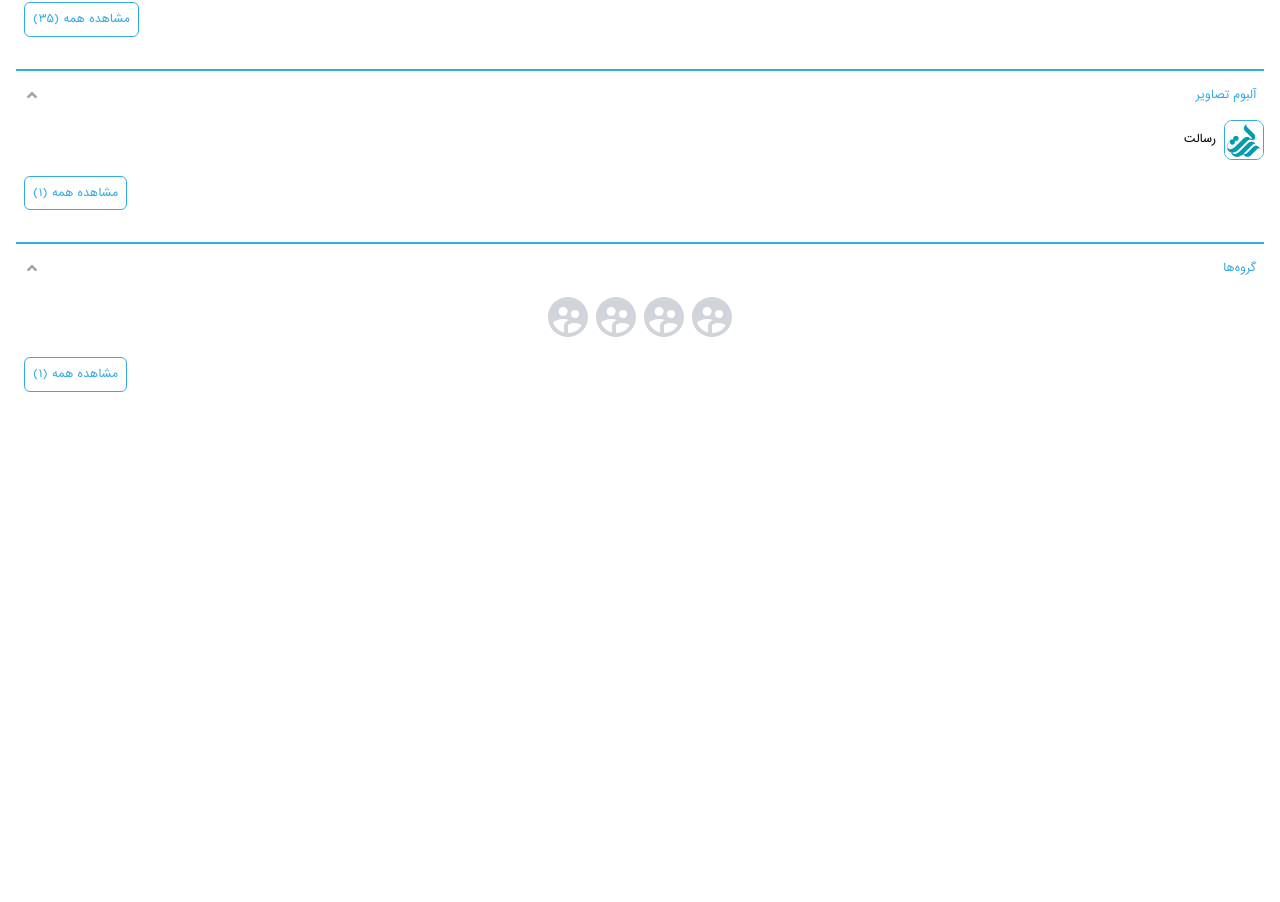
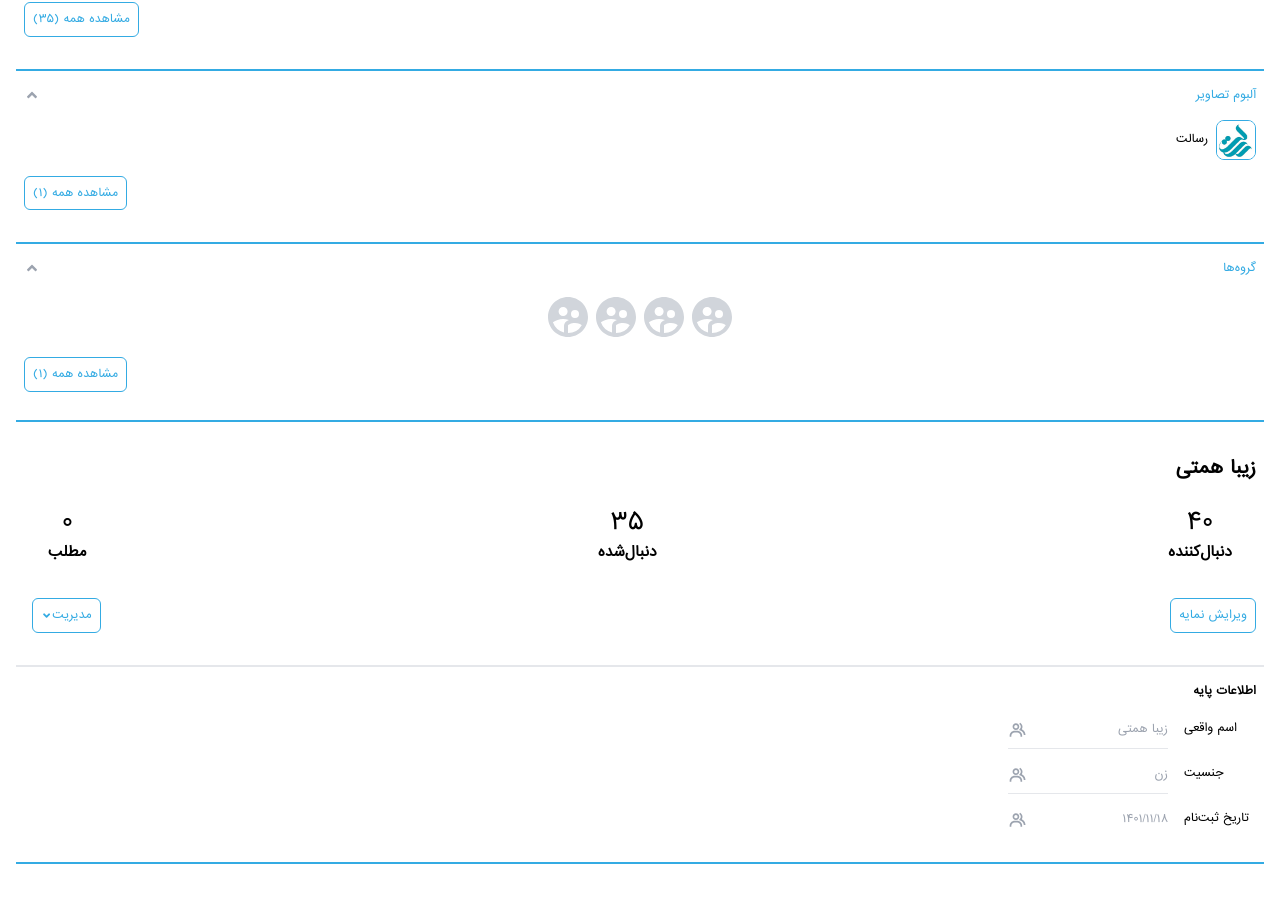
Before and after one commit to Ziba-Hemmati/Resan, a Next.js app: page / in a window 1280 px wide. Shown: the part 740-1642 px from the top of the page. Before the commit the page ends 1164 px from the top, so only its background shows below. Built offline with nearby package versions, Linux system fonts and the light colour scheme.

Commit message:
feat: add second section of profile

```diff
--- a/components/body/Button.jsx
+++ b/components/body/Button.jsx
@@ -1,7 +1,7 @@
 const Button = ({ children }) => {
   return (
     <div className="flex justify-end pl-2">
-      <button className="border text-[.7rem] p-2 rounded-[6px] mb-8 mt-4 text-[#34ABE3] border-[#34ABE3] ">
+      <button className="flex items-center border text-[.7rem] p-2 rounded-[6px] mb-8 mt-4 text-[#34ABE3] border-[#34ABE3] ">
         {children}
       </button>
     </div>
--- a/components/body/Profile.jsx
+++ b/components/body/Profile.jsx
@@ -6,11 +6,13 @@ import Button from "./Button";
 import { BiSolidUserCircle } from "react-icons/bi";
 import { RiGroup2Fill } from "react-icons/ri";
 import { useMemo } from "react";
+import { FaAngleDown } from "react-icons/fa";
+import { BiGroup } from "react-icons/bi";
 
 const Profile = () =>
   useMemo(() => {
     return (
-      <div className="flex justify-center ">
+      <div className="flex justify-center">
         <div className="absolute top-64 w-full px-4 md:left-0">
           <Image
             src={profile}
@@ -29,7 +31,7 @@ const Profile = () =>
             <BiSolidUserCircle className="text-5xl text-gray-300" />
             <BiSolidUserCircle className="text-5xl text-gray-300" />
           </Content>
-          <p className="text-[.7rem] mt-4 pl-8">تعداد دوستان: 35</p>
+          <p className="text-[.7rem] mt-4 mr-2">تعداد دوستان: 35</p>
           <Button>مشاهده همه (35)</Button>
           <div className="border border-[#34ABE3]"></div>
           <Title>آلبوم تصاویر</Title>
@@ -37,7 +39,7 @@ const Profile = () =>
             <Image
               src={profile}
               alt="Profile"
-              className="w-10 border border-[#34ABE3] rounded-lg"
+              className="w-10 border border-[#34ABE3] rounded-lg mr-2"
             />
             <p className="mr-2">رسالت</p>
           </Content>
@@ -52,7 +54,63 @@ const Profile = () =>
           </Content>
           <Button>مشاهده همه (1)</Button>
         </div>
-        <div></div>
+        <div className="absolute top-[1160px] w-full px-4">
+          <div className="border border-[#34ABE3]"></div>
+
+          <div>
+            <h2 className="font-bold text-lg mr-2 mt-8">زیبا همتی</h2>
+            <div className="flex justify-between px-8 py-5 ">
+              <div className="flex flex-col items-center">
+                <div className="text-2xl leading-10">40</div>
+                <span className="text-sm font-bold"> دنبال‌کننده</span>
+              </div>
+
+              <div className="flex flex-col items-center">
+                <div className="text-2xl leading-10">35</div>
+                <span className="text-sm font-bold"> دنبال‌شده</span>
+              </div>
+
+              <div className="flex flex-col items-center">
+                <div className="text-2xl leading-10">0</div>
+                <span className="text-sm font-bold"> مطلب</span>
+              </div>
+            </div>
+          </div>
+          <div className="flex justify-between px-2">
+            <Button>ویرایش نمایه</Button>
+            <Button>
+              مدیریت <FaAngleDown />
+            </Button>
+          </div>
+
+          <div className="border"></div>
+
+          <div className="text-[.7rem]">
+            <h3 className="font-bold mr-2 mt-4">اطلاعات پایه</h3>
+            <div className="flex mt-5">
+              <p className="flex justify-end w-20 ml-4">اسم واقعی</p>
+              <p className="flex items-center justify-between border-b w-40 text-gray-400 pb-2">
+                <span>زیبا همتی</span>
+                <BiGroup className="text-xl" />
+              </p>
+            </div>
+            <div className="flex my-4">
+              <p className="flex justify-end w-20 ml-4">جنسیت</p>
+              <p className="flex items-center justify-between border-b w-40 text-gray-400 pb-2">
+                <span>زن</span>
+                <BiGroup className="text-xl" />
+              </p>
+            </div>
+            <div className="flex mb-8">
+              <p className="flex justify-end w-20 ml-4">تاریخ ثبت‌نام</p>
+              <p className="flex items-center justify-between w-40 text-gray-400">
+                <span>1401/11/18</span>
+                <BiGroup className="text-xl" />
+              </p>
+            </div>
+            <div className="border border-[#34ABE3] mb-10"></div>
+          </div>
+        </div>
       </div>
     );
   }, []);
```
